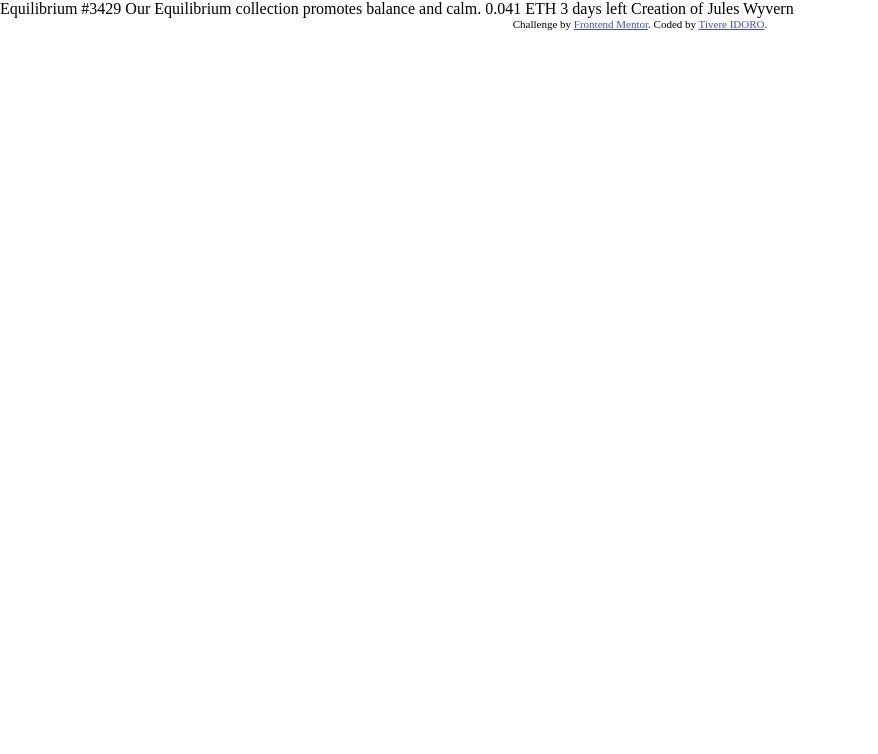
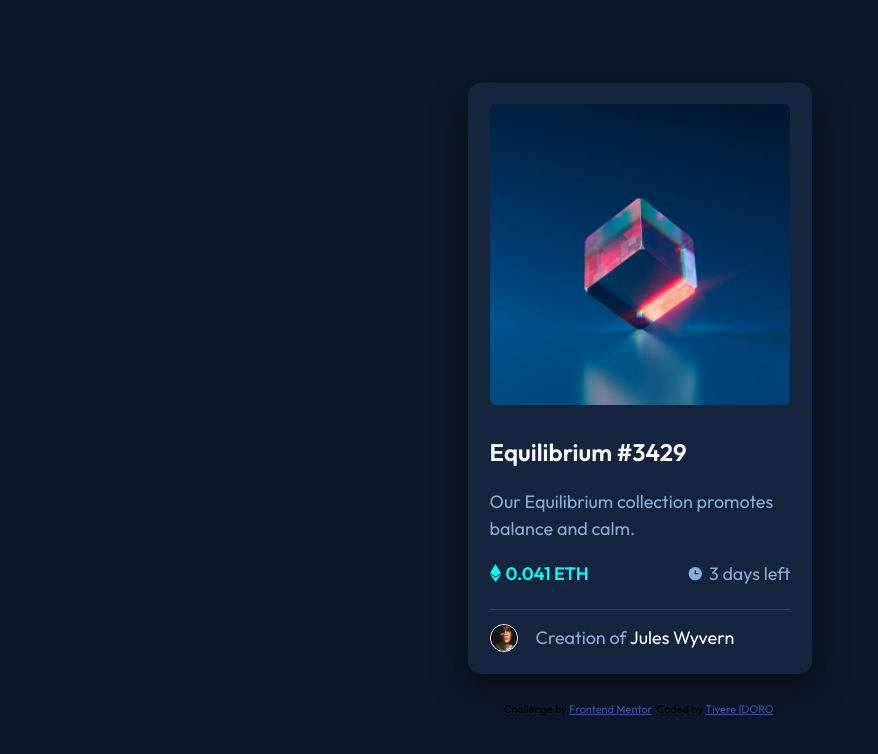
Before and after one commit to tivereidoro/Frontend-Mentor_NFT-card, a plain HTML site: page index.html in a window 1280 px wide. Shown: the whole page, without its empty margins (0-878 px from the left). Drawn offline with Linux system fonts and the light colour scheme; files that its build step writes are made by us from their sources.

Commit message:
finished final touches on task

```diff
--- a/assets/main.js
+++ /dev/null
@@ -1 +0,0 @@
-def
--- a/assets/style.css
+++ b/assets/style.css
@@ -1,11 +1,299 @@
-* {
-	margin: 0;
+:root {
+  --Soft-blue: hsl(215, 51%, 70%);
+  --cyan: hsl(178, 100%, 50%);
+  --white: hsl(0, 0%, 100%);
+  --main-bg: hsl(217, 54%, 11%);
+  --card-bg: hsl(216, 50%, 16%);
+  --line-clr: hsl(215, 32%, 27%);
+}
+
+html {
+  box-sizing: border-box;
+}
+
+*,
+*::before,
+*::after {
+  margin: 0;
+  padding: 0;
+  box-sizing: inherit;
+}
+
+body {
+  height: 100vh;
+  background-color: var(--main-bg);
+  font-family: "Outfit", sans-serif;
+  font-size: 18px;
+  line-height: 1.5;
+}
+
+.container {
+  width: 100%;
+  height: 100%;
+  display: flex;
+  justify-content: center;
+  align-items: center;
+  flex-direction: column;
+  gap: 1rem;
+}
+
+.card {
+  padding: 1.2em;
+  width: min(90%, 21.5rem);
+  border-radius: 0.8rem;
+  background-color: var(--card-bg);
+  box-shadow: 0 0.8rem 2rem #0a0c10;
+}
+
+.nft-image {
+  width: 100%;
+  border-radius: 0.4rem;
+  cursor: pointer;
+  position: relative;
+  overflow: hidden;
+}
+
+.nft-image::before {
+  content: " ";
+  position: absolute;
+  top: 50%;
+  right: 50%;
+  width: 3rem;
+  height: 3rem;
+  background-image: url(../images/icon-view.svg);
+  background-repeat: no-repeat;
+  background-position: center;
+  transform: translate(50%, -50%);
+  z-index: 100;
+}
+
+.nft-image::after {
+  content: "";
+  position: absolute;
+  top: 0%;
+  right: 0%;
+  height: 100%;
+  width: 100%;
+  background-color: var(--cyan);
+  border-radius: 0.4rem;
+  z-index: 90;
+}
+
+.nft-image::after,
+.nft-image::before {
+  opacity: 0;
+  transition: opacity 500ms linear;
+}
+
+.nft-image:hover::after {
+  opacity: 0.5;
+}
+
+.nft-image:hover::before {
+  opacity: 1;
+}
+
+.nft-image img {
+  width: 100%;
+  height: 100%;
+  display: block;
+}
+
+.card-title {
+  margin-top: 1.2em;
+  color: var(--white);
+  font-size: 1.5rem;
+  font-weight: bold;
+  transition: color 500ms linear;
+  cursor: pointer;
+}
+
+.card-title:hover {
+  color: var(--cyan);
+}
+
+.card-desc {
+  margin-block: 1em;
+  color: var(--Soft-blue);
+}
+
+.eth-time {
+  display: flex;
+  justify-content: space-between;
+  align-items: center;
+  margin-bottom: 0.8em;
+  padding-bottom: 1.2em;
+  border-bottom: 1px solid var(--line-clr);
+}
+
+.eth-time .eth,
+.eth-time .days-left {
+  display: flex;
+  align-items: center;
+  column-gap: 0.3rem;
+}
+
+.eth {
+  font-weight: bold;
+  color: var(--cyan);
+}
+
+.days-left {
+  color: var(--Soft-blue);
+}
+
+.eth img,
+.days-left img {
+  width: auto;
+  height: auto;
+}
+
+.creator {
+  display: flex;
+  align-items: center;
+  column-gap: 1em;
+}
+
+.creator-avatar {
+  width: 1.75rem;
+  height: 1.75rem;
+  border: 1px solid var(--white);
+  border-radius: 50%;
+}
+
+.creator-info {
+  color: var(--Soft-blue);
+}
+
+.creator-name {
+  color: var(--white);
+  transition: color 500ms linear;
+  cursor: pointer;
+}
+
+.creator-name:hover {
+  color: var(--cyan);
 }
 
 
+
 .attribution {
+	margin-top: 0.7rem;
 	font-size: 11px; text-align: center;
 }
 .attribution a {
 	color: hsl(228, 45%, 44%);
 }
+
+
+
+
+/*
+html {
+  box-sizing: border-box;
+}
+
+* {
+	margin: 0;
+	padding: 0;
+	outline: 0;
+	border: 0;
+	box-sizing: border-box;
+	list-style: none;
+	text-decoration: none;
+}
+
+body {
+	background: hsl(217, 54%, 11%);
+	font-family: "Outfit", sans-serif;
+	font-size: 18px;
+	line-height: 1.5;
+	color: hsl(0, 0%, 100%);
+	max-width: 100vw;
+	height: 100vh;
+	display: flex;
+	justify-content: center;
+	align-content: center;
+	flex-direction: column;
+}
+
+p {
+	font-size: 18px;
+	color: hsl(215, 51%, 70%);
+}
+
+.container {
+	box-sizing: border-box;
+	background: hsl(216, 50%, 16%);
+	width: 24vw;
+	height: 80vh;
+	margin: auto;
+	display: flex;
+	flex-direction: column;
+	justify-content: center;
+	align-content: center;
+	padding: 1.5rem;
+	border-radius: 15px;
+	box-shadow: 0 0.8rem 2rem #0a0c10;
+}
+
+.container .nft-image {
+	height: 50%;
+	width: 100%;
+	border-radius: 15px;
+}
+
+.container .nft-image img {
+	height: 100%;
+	width: 100%;
+	border-radius: 10px;
+}
+
+
+.container .card-details {
+	width: 100%;
+}
+
+.container .card-details h2 {
+	margin: 1.2rem 0;
+}
+
+.container .card-details .eth-left {
+	width: 100%;
+	display: flex;
+	flex-direction: row;
+	align-content: center;
+	margin: 1.2rem 0;
+	border-bottom: 2px solid #hsl(0, 0%, 100%);
+}
+.container .card-details .eth-left .eth {
+	width: 40%;
+	flex-direction: row;
+}
+.container .card-details .eth-left .days-left {
+	width: 40%;
+	display: flex;
+	align-content: flex-end;
+	flex-direction: row;
+}
+
+.container .creator {
+	display: flex;
+	flex-direction: row;
+	gap: 1rem;
+	justify-content: center;
+
+}
+.container .card-details .creator .avatar img {
+	width: 2rem;
+	height: 2rem;
+	border: 5px solid #hsl(0, 0%, 100%);
+}
+.container .card-details .creator .info {
+	color: hsl(215, 51%, 70%);
+	display: flex;
+	align-content: center;
+	justify-content: center;
+}
+
+*/
--- a/index.html
+++ b/index.html
@@ -4,14 +4,22 @@
   <head>
     <meta charset="UTF-8">
     <!-- displays site properly based on user's device -->
+    <meta http-equiv="X-UA-Compatible" content="IE=edge" />
     <meta name="viewport" content="width=device-width, initial-scale=1.0">
+    <meta name="author" content="Tivere IDORO"/>
+    <meta name="description" content="NFT preview card component" />
+    <meta name="keywords" content="frontend mentor,NFT preview card component"/>
+
+    <title>NFT Card #tivereidoro</title>
+    <!-- 👍 -->
+
     <!-- project page icon -->
     <link rel="icon" type="image/png" sizes="32x32" href="./images/favicon-32x32.png">
+    <link rel="preconnect" href="https://fonts.googleapis.com">
+    <link rel="preconnect" href="https://fonts.gstatic.com" crossorigin>
+    <link href="https://fonts.googleapis.com/css2?family=Outfit:wght@300;400;600&display=swap" rel="stylesheet">
     <!-- my css file -->
-    <link rel="stylesheet" type="text/css" href="./style.css">
-
-    <title>NFT previewCard by tivereidoro</title>
-    <!-- Feel free to remove these styles or customise in your own stylesheet 👍 -->
+    <link rel="stylesheet" type="text/css" href="./assets/style.css">
   </head>
 
 
@@ -19,24 +27,34 @@
 
   <body>
 
-    Equilibrium #3429
+    <div class="container">
 
-    Our Equilibrium collection promotes balance and calm.
+      <div class="card">
 
-    0.041 ETH
-    3 days left
+        <div class="nft-image">
+          <img src="./images/image-equilibrium.jpg">
+        </div>
 
-    Creation of Jules Wyvern
+        <h1 class="card-title">Equilibrium #3429</h2>
+        <p class="card-desc">Our Equilibrium collection promotes balance and calm.</p>
 
-    <div class="attribution">
-      Challenge by <a href="https://www.frontendmentor.io?ref=challenge" target="_blank">Frontend Mentor</a>.
-      Coded by <a href="linkedin.com/in/tivereidoro">Tivere IDORO</a>.
+        <div class="eth-time">
+          <div class="eth"><img src="./images/icon-ethereum.svg" alt="ethereum">0.041 ETH</div>
+
+          <div class="days-left"><img src="./images/icon-clock.svg" alt="clock">3 days left</div>
+        </div>
+
+        <div class="creator">
+          <img class="creator-avatar" src="./images/image-avatar.png" alt="creator-avatar">
+          <p class="creator-info">Creation of <span class="creator-name">Jules Wyvern</span></p>
+        </div>
+      </div>
+
+      <div class="attribution">Challenge by <a href="https://www.frontendmentor.io?ref=challenge" target="_blank">Frontend Mentor</a>. Coded by <a href="linkedin.com/in/tivereidoro">Tivere IDORO</a>.
+      </div>
     </div>
 
 
-
-
-
-    <script type="text/javascript" src="./main.js"></script>
+    <script type="text/javascript" src="./assets/main.js"></script>
   </body>
 </html>
```
Also changed, not shown: 1 other file.
